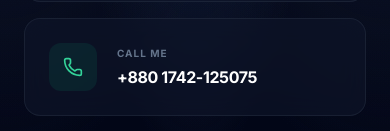
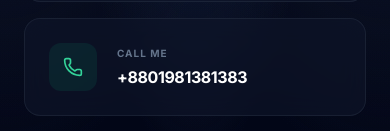
Before and after one commit to Mohosin075/mohosin-portfolio, a React (Vite) app: page /contact in a window 390 px wide. Shown: the part 429-560 px from the top of the page. Built offline with nearby package versions, Linux system fonts and the light colour scheme.

Commit message:
fix: update phone number and href in Contact component

```diff
--- a/src/components/contact/Contact.jsx
+++ b/src/components/contact/Contact.jsx
@@ -82,8 +82,8 @@ const Contact = () => {
               {
                 icon: Phone,
                 label: "Call Me",
-                value: "+880 1742-125075",
-                href: "tel:+8801742125075",
+                value: "+8801981381383",
+                href: "tel:+8801981381383",
                 color: "text-emerald-400",
                 bg: "bg-emerald-500/10"
               },
```
